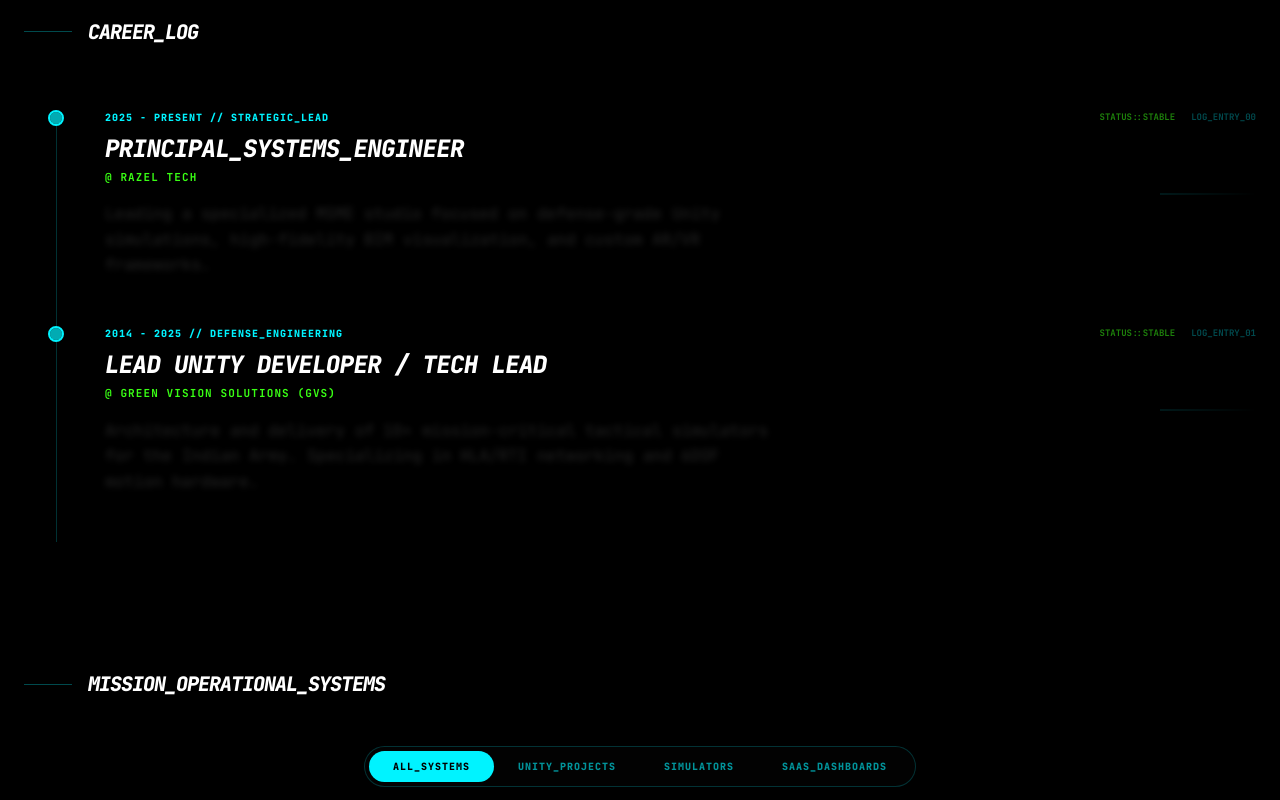
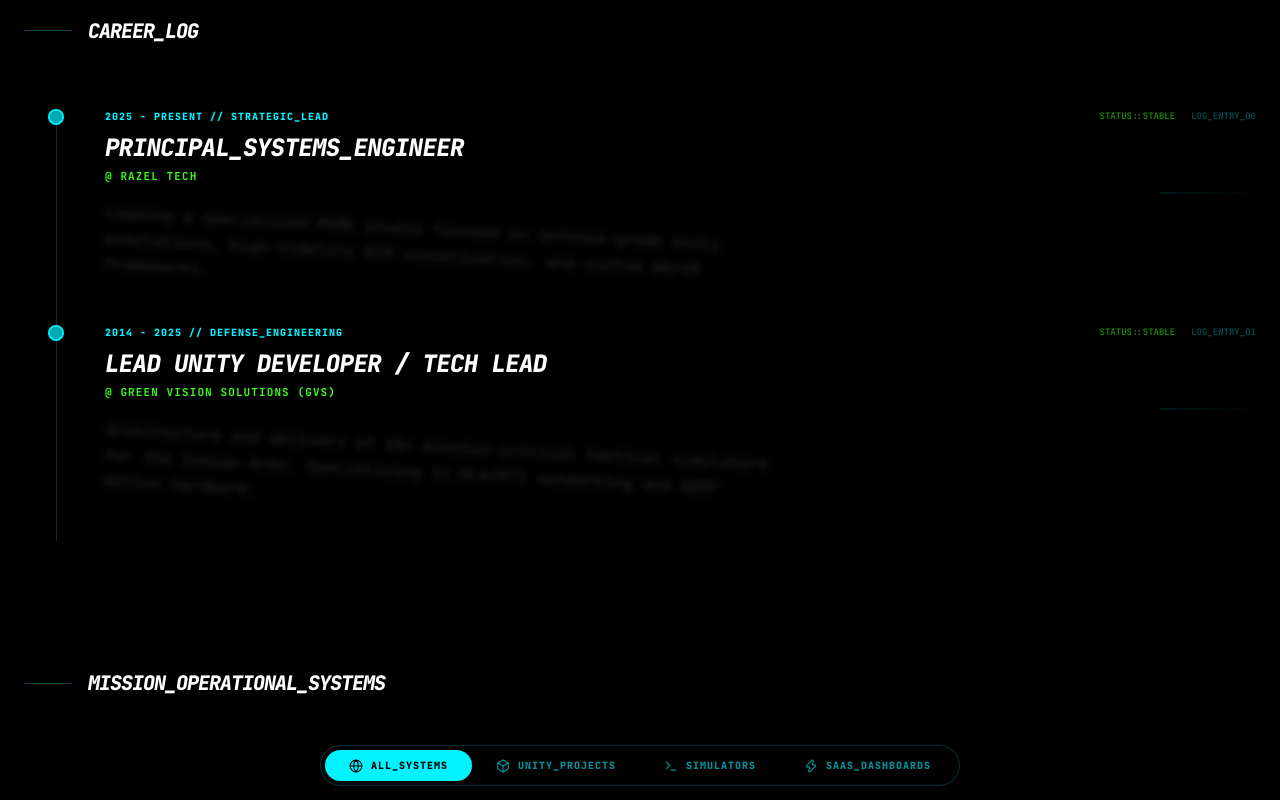
Before and after one commit to razeltech/razeltech, a React (Vite) app: page / in a window 1280 px wide. Shown: the part 1420-2220 px from the top of the page. Built offline with nearby package versions, Linux system fonts and the light colour scheme.

Commit message:
style: fix header positioning to fixed and resolve mobile alignment issues

```diff
--- a/src/App.jsx
+++ b/src/App.jsx
@@ -210,12 +210,12 @@ const Layout = ({ children }) => {
       <CustomCursor mouseX={smoothX} mouseY={smoothY} />
 
       <div className="relative z-10">
-        <nav className="p-4 md:p-6 border-b border-cyber-blue/20 flex justify-between items-center backdrop-blur-md sticky top-0 z-50 bg-obsidian/80">
-          <Link to="/" className="flex items-center space-x-2 md:space-x-3 group" onClick={() => setIsMenuOpen(false)}>
-            <div className="w-8 h-8 md:w-10 md:h-10 flex items-center justify-center rounded overflow-hidden transition-transform duration-300 group-hover:scale-110">
+        <nav className="px-4 py-3 md:px-6 md:py-6 border-b border-cyber-blue/20 flex justify-between items-center backdrop-blur-md fixed top-0 left-0 w-full z-[100] bg-obsidian/80">
+          <Link to="/" className="flex items-center space-x-1.5 md:space-x-3 group shrink-0" onClick={() => setIsMenuOpen(false)}>
+            <div className="w-7 h-7 sm:w-8 sm:h-8 md:w-10 md:h-10 flex items-center justify-center rounded overflow-hidden transition-transform duration-300 group-hover:scale-110">
               <img src="./logo.png" alt="RazelTech Logo" className="w-full h-full object-contain" />
             </div>
-            <span className="font-black tracking-tighter text-lg md:text-2xl terminal-text group-hover:text-white transition-colors uppercase">RAZEL TECH</span>
+            <span className="font-black tracking-tighter text-base sm:text-lg md:text-2xl terminal-text group-hover:text-white transition-colors uppercase">RAZEL TECH</span>
           </Link>
 
           {/* Desktop Nav */}
@@ -284,7 +284,7 @@ const Layout = ({ children }) => {
           )}
         </AnimatePresence>
 
-        <main className="relative z-10">{children}</main>
+        <main className="relative z-10 pt-[53px] md:pt-[88px]">{children}</main>
         <ScrollToTop />
         <footer className="p-8 md:p-12 border-t border-cyber-blue/10 text-center text-[8px] md:text-[10px] text-cyber-blue/40 tracking-[0.2em] md:tracking-[0.3em] uppercase">
           <div className="mb-4 text-cyber-blue/20">SYSTEM_ACCESS::AUTHENTICATED // BUFFER_STATUS::SYNCED</div>
@@ -331,8 +331,7 @@ const ScrambledText = ({ text }) => {
   return (
     <span
       onMouseEnter={scramble}
-      className="cursor-pointer inline-block font-mono"
-      style={{ minWidth: `${text.length}ch` }}
+      className="cursor-pointer inline font-mono break-all sm:break-normal"
     >
       {displayedText}
     </span>
@@ -533,7 +532,7 @@ const CareerTimeline = () => {
               </div>
             </div>
 
-            <h3 className="text-2xl font-black tracking-tight italic mb-1">
+            <h3 className="text-xl md:text-2xl font-black tracking-tight italic mb-1 break-words">
               <ScrambledText text={item.role} />
             </h3>
             <div className="text-cyber-green text-[11px] font-bold tracking-widest mb-4 uppercase">@ {item.company}</div>
@@ -564,31 +563,35 @@ const ProjectGrid = ({ filter = null }) => {
     <div>
       {/* Sim-vs-SaaS Toggle */}
       {!filter && (
-        <div className="flex justify-center mb-12">
-          <div className="bg-obsidian/50 border border-cyber-blue/20 p-1 rounded-full flex">
+        <div className="flex justify-center mb-12 w-full">
+          <div className="bg-obsidian/50 border border-cyber-blue/20 p-1 rounded-full flex overflow-x-auto no-scrollbar">
             <button
               onClick={() => setActiveFilter(null)}
-              className={`px-6 py-2 rounded-full text-[10px] font-black tracking-widest transition-all ${!activeFilter ? 'bg-cyber-blue text-black' : 'text-cyber-blue/60 hover:text-white'}`}
+              className={`px-4 md:px-6 py-2 rounded-full text-[10px] font-black tracking-widest transition-all whitespace-nowrap flex items-center space-x-2 ${!activeFilter ? 'bg-cyber-blue text-black' : 'text-cyber-blue/60 hover:text-white'}`}
             >
-              ALL_SYSTEMS
+              <Globe size={14} />
+              <span className="hidden md:inline">ALL_SYSTEMS</span>
             </button>
             <button
               onClick={() => setActiveFilter('CORE_ENGINE')}
-              className={`px-6 py-2 rounded-full text-[10px] font-black tracking-widest transition-all ${activeFilter === 'CORE_ENGINE' ? 'bg-cyber-blue text-black' : 'text-cyber-blue/60 hover:text-white'}`}
+              className={`px-4 md:px-6 py-2 rounded-full text-[10px] font-black tracking-widest transition-all whitespace-nowrap flex items-center space-x-2 ${activeFilter === 'CORE_ENGINE' ? 'bg-cyber-blue text-black' : 'text-cyber-blue/60 hover:text-white'}`}
             >
-              UNITY_PROJECTS
+              <Box size={14} />
+              <span className="hidden md:inline">UNITY_PROJECTS</span>
             </button>
             <button
               onClick={() => setActiveFilter('LOGIC_DATA')}
-              className={`px-6 py-2 rounded-full text-[10px] font-black tracking-widest transition-all ${activeFilter === 'LOGIC_DATA' ? 'bg-cyber-blue text-black' : 'text-cyber-blue/60 hover:text-white'}`}
+              className={`px-4 md:px-6 py-2 rounded-full text-[10px] font-black tracking-widest transition-all whitespace-nowrap flex items-center space-x-2 ${activeFilter === 'LOGIC_DATA' ? 'bg-cyber-blue text-black' : 'text-cyber-blue/60 hover:text-white'}`}
             >
-              SIMULATORS
+              <Terminal size={14} />
+              <span className="hidden md:inline">SIMULATORS</span>
             </button>
             <button
               onClick={() => setActiveFilter('LABS')}
-              className={`px-6 py-2 rounded-full text-[10px] font-black tracking-widest transition-all ${activeFilter === 'LABS' ? 'bg-cyber-blue text-black' : 'text-cyber-blue/60 hover:text-white'}`}
+              className={`px-4 md:px-6 py-2 rounded-full text-[10px] font-black tracking-widest transition-all whitespace-nowrap flex items-center space-x-2 ${activeFilter === 'LABS' ? 'bg-cyber-blue text-black' : 'text-cyber-blue/60 hover:text-white'}`}
             >
-              SAAS_DASHBOARDS
+              <Zap size={14} />
+              <span className="hidden md:inline">SAAS_DASHBOARDS</span>
             </button>
           </div>
         </div>
@@ -731,8 +734,8 @@ const Home = () => {
       {/* Hero Section */}
       <section className="mb-24 md:mb-32">
         <div className="max-w-4xl">
-          <div className="inline-flex items-center space-x-2 text-cyber-green text-[8px] md:text-[10px] font-bold tracking-[0.2em] mb-6 uppercase">
-            <Zap size={12} />
+          <div className="inline-flex items-center space-x-2 text-cyber-green text-[7px] md:text-[10px] font-bold tracking-[0.1em] md:tracking-[0.2em] mb-6 uppercase max-w-full">
+            <Zap size={12} className="shrink-0" />
             <span className="truncate">Secure_Link_Established // razel_tech // industrial_division</span>
           </div>
           <h1 className="text-3xl sm:text-5xl md:text-6xl lg:text-7xl xl:text-8xl font-black tracking-tighter mb-6 leading-[0.9] italic uppercase w-full">
--- a/src/components/ScrollReveal.css
+++ b/src/components/ScrollReveal.css
@@ -1,15 +1,13 @@
 .scroll-reveal {
   margin: 1rem 0;
-  perspective: 1000px;
 }
 
 .scroll-reveal-text {
   font-size: inherit;
   line-height: 1.6;
+  font-weight: inherit;
 }
 
 .word {
   display: inline-block;
-  transform-style: preserve-3d;
-  will-change: transform, opacity, filter;
 }
--- a/src/components/ScrollReveal.jsx
+++ b/src/components/ScrollReveal.jsx
@@ -1,6 +1,7 @@
 import { useEffect, useRef, useMemo } from 'react';
 import { gsap } from 'gsap';
 import { ScrollTrigger } from 'gsap/ScrollTrigger';
+
 import './ScrollReveal.css';
 
 gsap.registerPlugin(ScrollTrigger);
@@ -35,39 +36,74 @@ const ScrollReveal = ({
     const el = containerRef.current;
     if (!el) return;
 
+    const scroller = scrollContainerRef && scrollContainerRef.current ? scrollContainerRef.current : window;
+
     const ctx = gsap.context(() => {
-      const words = el.querySelectorAll('.word');
-
+      // Container rotation
       gsap.fromTo(
-        words,
+        el,
+        { transformOrigin: '0% 50%', rotate: baseRotation },
         {
-          opacity: baseOpacity,
-          rotateX: baseRotation,
-          filter: enableBlur ? `blur(${blurStrength}px)` : 'none'
-        },
-        {
-          opacity: 1,
-          rotateX: 0,
-          filter: 'blur(0px)',
-          stagger: 0.1,
+          ease: 'none',
+          rotate: 0,
           scrollTrigger: {
             trigger: el,
-            start: 'top 90%',
-            end: wordAnimationEnd || 'bottom 60%',
-            scrub: true,
-            container: scrollContainerRef?.current || undefined
+            scroller,
+            start: 'top bottom',
+            end: rotationEnd,
+            scrub: true
           }
         }
       );
+
+      const wordElements = el.querySelectorAll('.word');
+
+      // Word opacity
+      gsap.fromTo(
+        wordElements,
+        { opacity: baseOpacity, willChange: 'opacity' },
+        {
+          ease: 'none',
+          opacity: 1,
+          stagger: 0.05,
+          scrollTrigger: {
+            trigger: el,
+            scroller,
+            start: 'top bottom-=20%',
+            end: wordAnimationEnd,
+            scrub: true
+          }
+        }
+      );
+
+      // Word blur
+      if (enableBlur) {
+        gsap.fromTo(
+          wordElements,
+          { filter: `blur(${blurStrength}px)` },
+          {
+            ease: 'none',
+            filter: 'blur(0px)',
+            stagger: 0.05,
+            scrollTrigger: {
+              trigger: el,
+              scroller,
+              start: 'top bottom-=20%',
+              end: wordAnimationEnd,
+              scrub: true
+            }
+          }
+        );
+      }
     }, el);
 
     return () => ctx.revert();
-  }, [scrollContainerRef, enableBlur, baseRotation, baseOpacity, wordAnimationEnd, blurStrength]);
+  }, [scrollContainerRef, enableBlur, baseRotation, baseOpacity, rotationEnd, wordAnimationEnd, blurStrength]);
 
   return (
-    <div ref={containerRef} className={`scroll-reveal ${containerClassName}`}>
+    <h2 ref={containerRef} className={`scroll-reveal ${containerClassName}`}>
       <p className={`scroll-reveal-text ${textClassName}`}>{splitText}</p>
-    </div>
+    </h2>
   );
 };
 
--- a/src/index.css
+++ b/src/index.css
@@ -115,3 +115,12 @@ body {
   transform: translate(-50%, -50%);
   box-shadow: 0 0 10px var(--color-cyber-blue);
 }
+
+/* Scrollbar Utilities */
+.no-scrollbar::-webkit-scrollbar {
+  display: none;
+}
+.no-scrollbar {
+  -ms-overflow-style: none;
+  scrollbar-width: none;
+}
```
